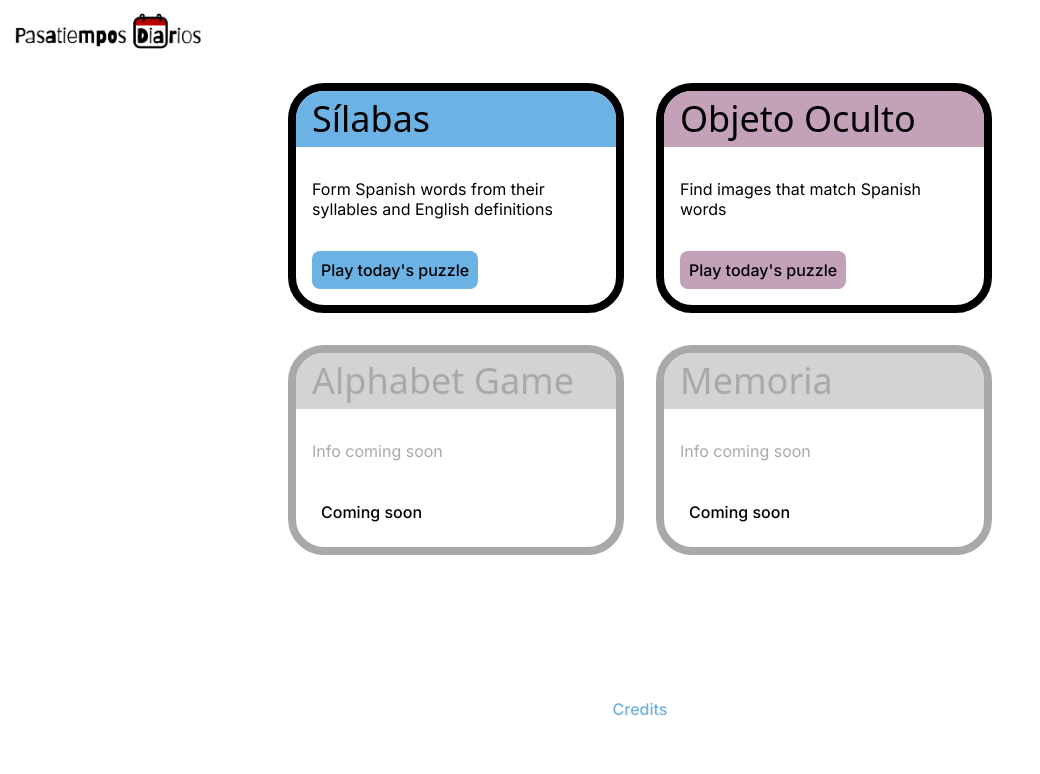
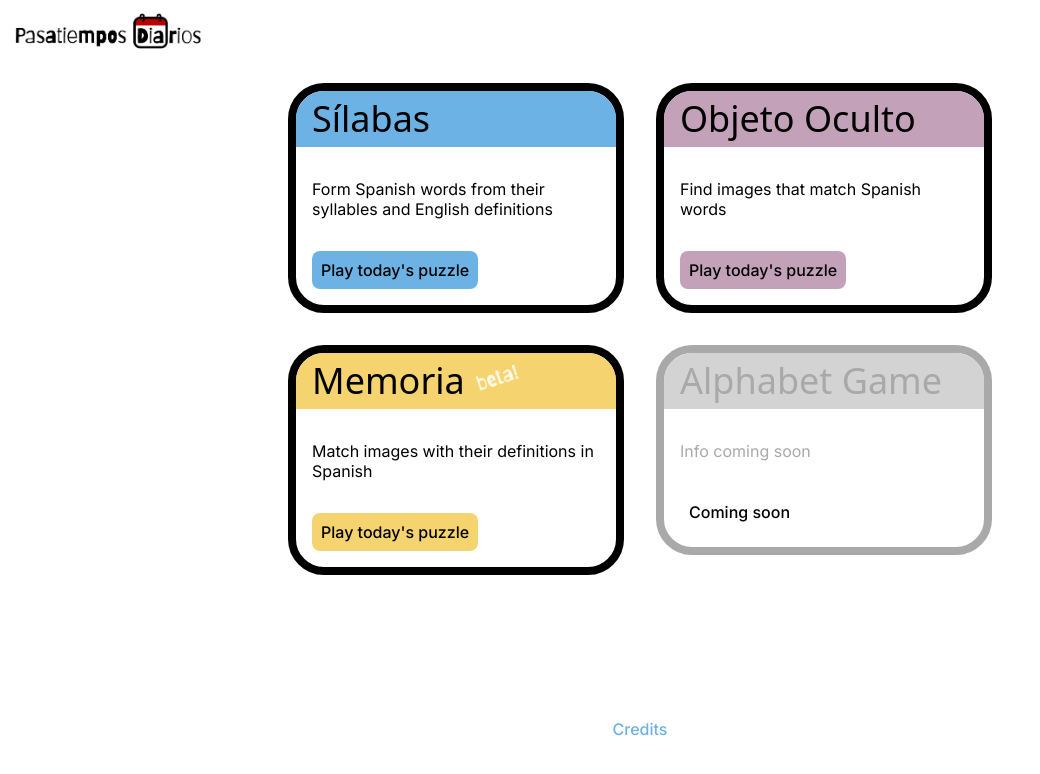
Before and after one commit to mapsandapps/pasatiempos-diarios, a React (Vite) app: page / in a window 1280 px wide. Shown: the top 774 px of the page, without its empty margins (0-1040 px from the left). Built offline with nearby package versions, Linux system fonts and the light colour scheme; a web font is replaced by a local one.

Commit message:
Memoria: Put game in beta

```diff
--- a/src/Home.tsx
+++ b/src/Home.tsx
@@ -36,19 +36,27 @@ export default function Home() {
             </Link>
           </div>
         </div>
-        <div className="card inactive">
+        <div className="card memoria">
           <div className="card-header">
-            Alphabet Game
-            {/* <img className="beta" src="/beta.png" /> */}
+            Memoria
+            <img className="beta" src="/beta.png" />
           </div>
           <div className="card-body">
-            <p className="description">Info coming soon</p>
-            <button disabled>Coming soon</button>
+            <p className="description">
+              Match images with their definitions in Spanish
+            </p>
+            <Link to="/memoria">
+              <button>
+                Play today's puzzle
+                {isTodayInLocalStorage(GameString.Memoria) && " again"}
+              </button>
+              {isTodayInLocalStorage(GameString.Memoria) && " ✅"}
+            </Link>
           </div>
         </div>
         <div className="card inactive">
           <div className="card-header">
-            Memoria
+            Alphabet Game
             {/* <img className="beta" src="/beta.png" /> */}
           </div>
           <div className="card-body">
--- a/src/memoria/Memoria.scss
+++ b/src/memoria/Memoria.scss
@@ -1,7 +1,6 @@
 #memoria {
   display: grid;
   grid-template-columns: 344px auto;
-  min-height: 100vh;
   width: 100%;
   max-width: 1024px;
   flex-direction: row;
```
